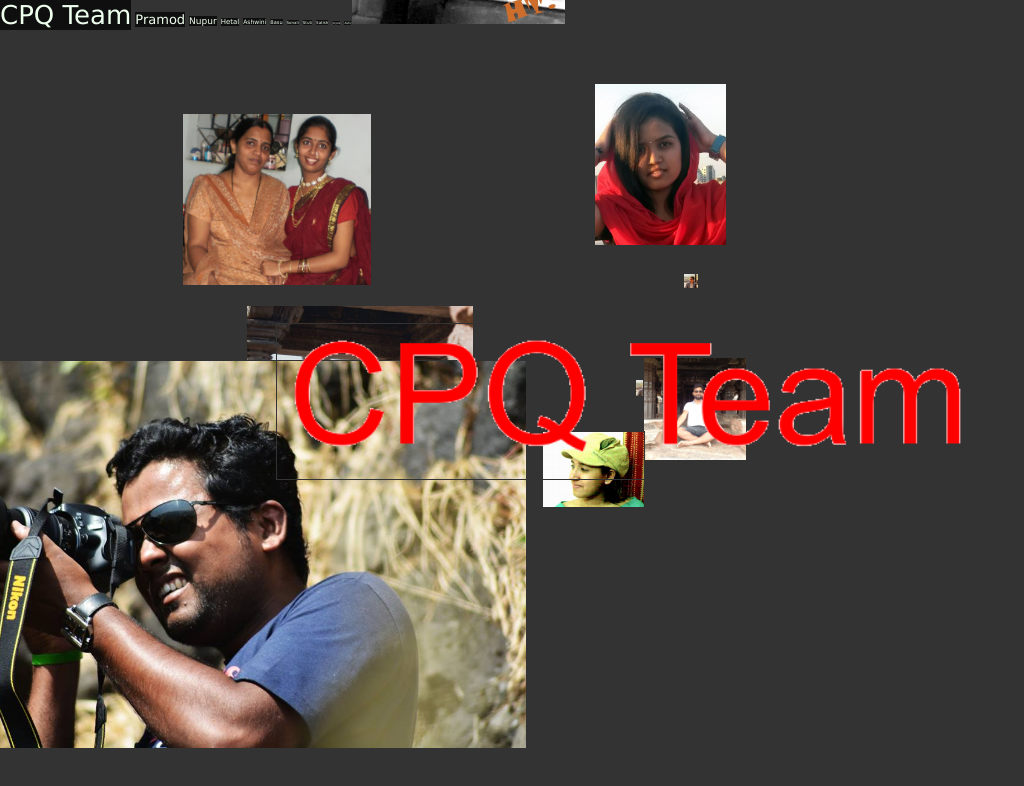
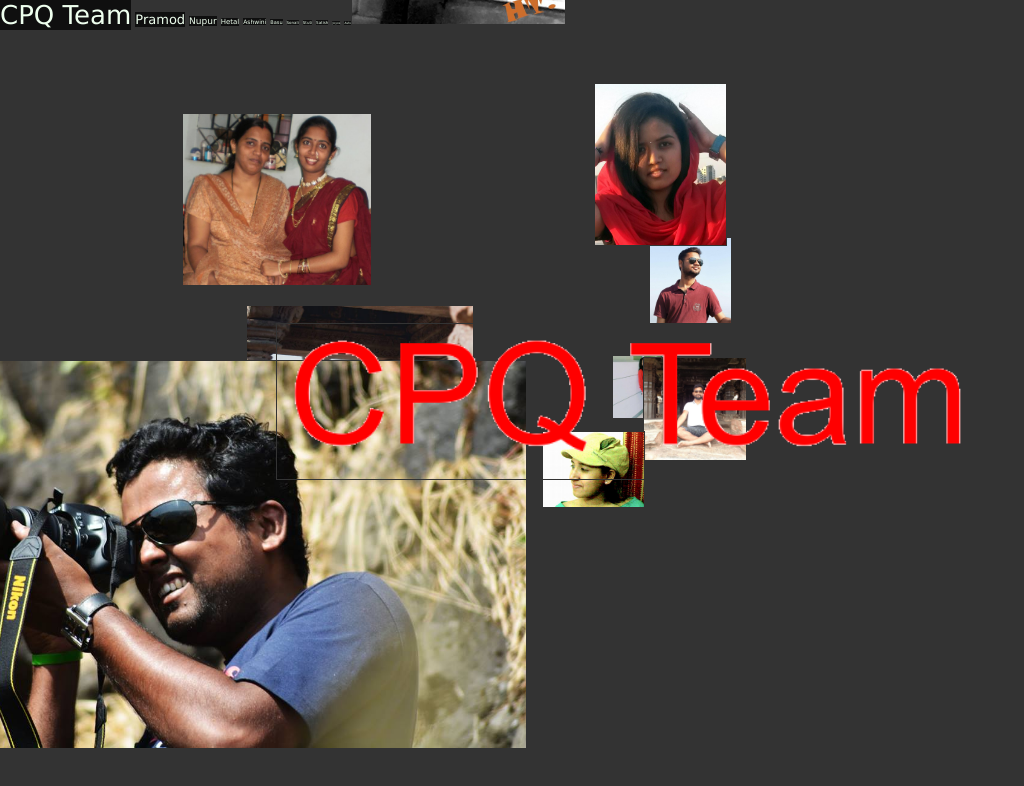
Before and after one commit to pramoddhokane/node-test, a website: page index.html in a window 1280 px wide. Shown: the whole page, without its empty margins (0-1024 px from the left). Drawn offline with Linux system fonts and the light colour scheme.

Commit message:
Final Images 3

```diff
--- a/index.html
+++ b/index.html
@@ -13,7 +13,7 @@
   <img src="/Images/pic8.jpg" /><span>Satish</span>
   <img src="/Images/pic9.jpg" /><span>Joyce</span>
   <img src="/Images/pic10.jpg" /><span>Ashvini</span>
-  <img src="/Images/pic11.jpg" /><span>Pooja</span>
-  <img src="/Images/pic11.jpg" /><span>Nayan</span>
+  <img src="/Images/pic11.jpg.jpg" /><span>Pooja</span>
+  <img src="/Images/pic12.jpg" /><span>Nayan</span>
 
 </div>
```
Also changed, not shown: Images/pic11.jpg - Copy.JPG (added).
